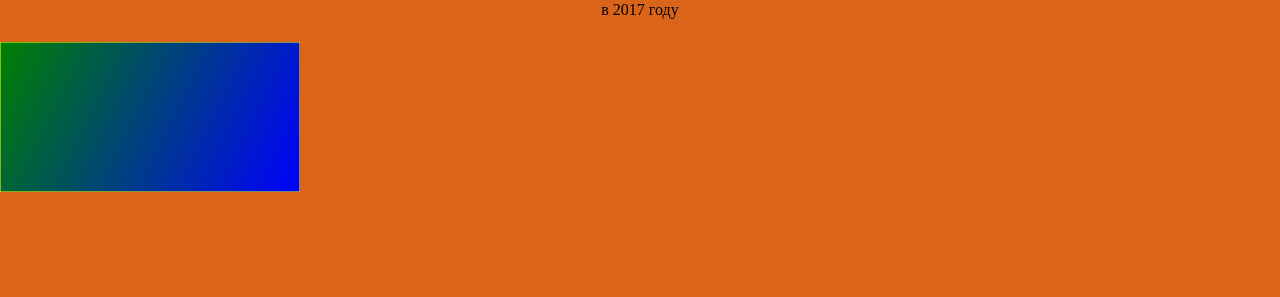
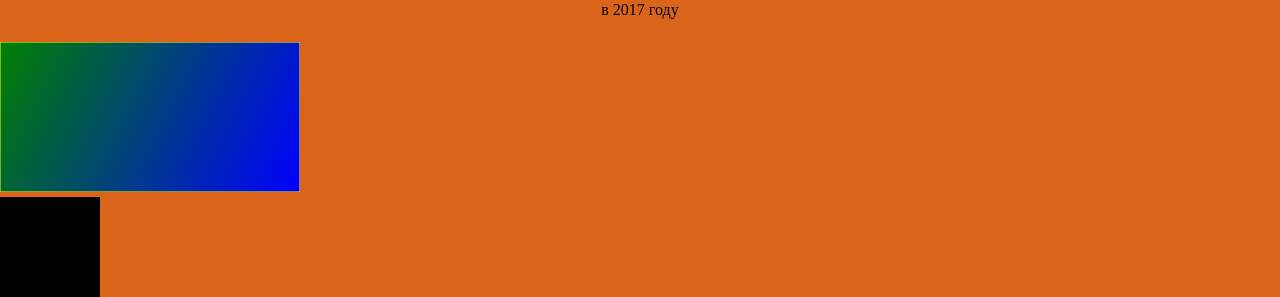
Before and after one commit to ekabet/magic, a website: page index.html in a window 1280 px wide. Shown: the part 702-999 px from the top of the page. Before the commit the page ends 899 px from the top, so only its background shows below. Drawn offline with Linux system fonts and the light colour scheme; a web font is replaced by a local one.

Commit message:
Сделал див черного цвета

```diff
--- a/css/main.css
+++ b/css/main.css
@@ -870,3 +870,9 @@ input[type=radio]:checked + .review-mark-label {
   left: 0;
   top: 0;
 }
+
+.alex {
+  height: 100px;
+  width: 100px;
+  background-color: #000000;
+}
--- a/index.html
+++ b/index.html
@@ -180,6 +180,9 @@
   </div>
 </template>
 <canvas id="canvas"></canvas>
+  <div class="alex">
+
+  </div>
 <script src="js/script.js"></script>
 <script src="js/game.js"></script>
 </body>
```
Also changed, not shown: 1 other file.
